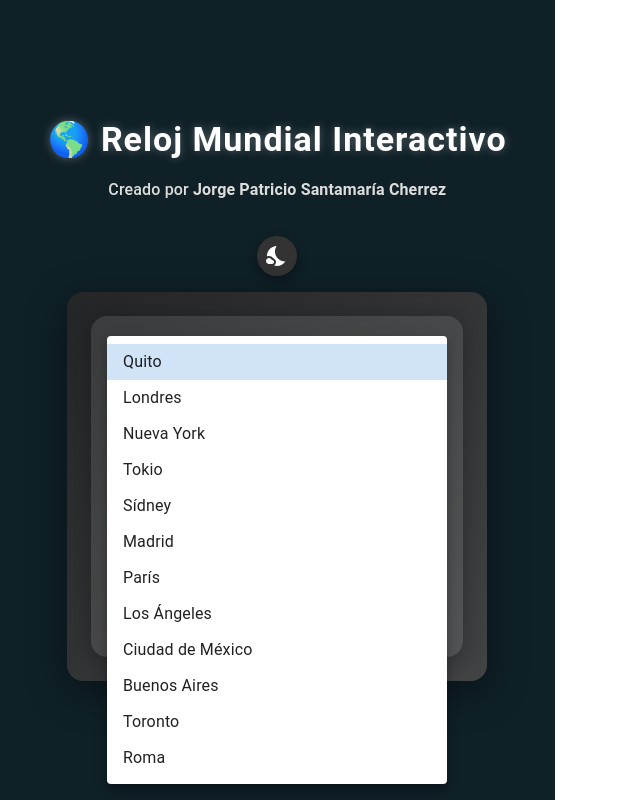
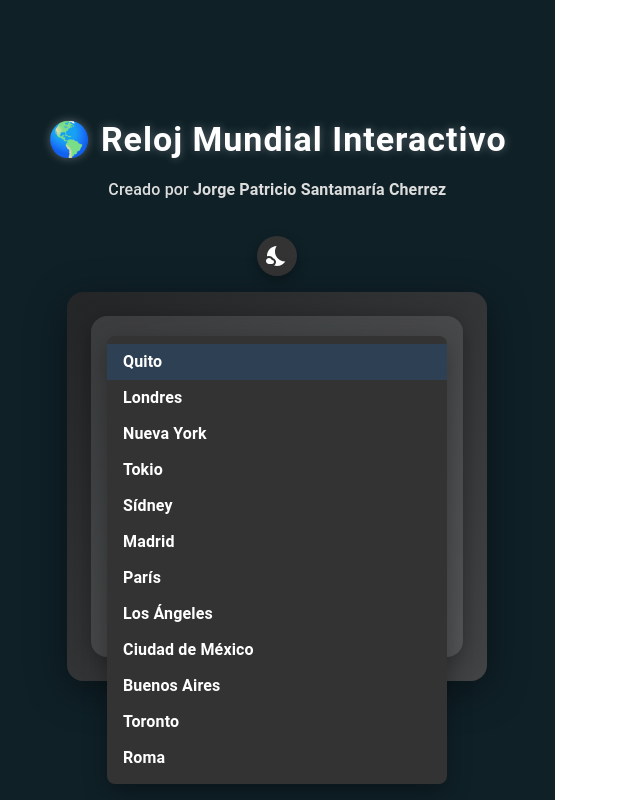
Before and after one commit to Patogol35/horamundial, a React (Vite) app: page / in a window 1280 px wide. Both pictures are taken after a click on the element "Quito". Shown: the whole page, without its empty margins (0-640 px from the left). Built offline with nearby package versions, Linux system fonts and the light colour scheme.

Commit message:
Update WorldClock.jsx

```diff
--- a/src/WorldClock.jsx
+++ b/src/WorldClock.jsx
@@ -61,7 +61,7 @@ export default function WorldClock({ isGlobalDay }) {
     ? "linear-gradient(135deg, #e3f2fd, #bbdefb)"
     : "linear-gradient(135deg, #232526, #414345)";
   const textColor = isDay ? "#0b2545" : "#fff";
-  const iconColor = isDay ? "#fbc02d" : "#fff";
+  const iconColor = isDay ? "#fff" : "#fff"; // sol y luna blancos
 
   return (
     <motion.div
@@ -149,6 +149,7 @@ export default function WorldClock({ isGlobalDay }) {
                 sx={{
                   color: textColor,
                   "&.Mui-focused": { color: textColor },
+                  fontWeight: "bold",
                 }}
               >
                 Ciudad
@@ -164,11 +165,12 @@ export default function WorldClock({ isGlobalDay }) {
                 sx={{
                   color: textColor,
                   bgcolor: isDay
-                    ? "rgba(255,255,255,0.9)"
+                    ? "rgba(255,255,255,0.95)"
                     : "rgba(255,255,255,0.1)",
                   borderRadius: 2,
+                  fontWeight: "bold",
                   ".MuiOutlinedInput-notchedOutline": {
-                    borderColor: "black", // ✅ líneas del selector siempre negras
+                    borderColor: "black",
                   },
                   "&:hover .MuiOutlinedInput-notchedOutline": {
                     borderColor: "black",
@@ -178,9 +180,31 @@ export default function WorldClock({ isGlobalDay }) {
                   },
                   ".MuiSvgIcon-root": { color: textColor },
                 }}
+                MenuProps={{
+                  PaperProps: {
+                    sx: {
+                      bgcolor: isDay ? "#fff" : "#333",
+                      color: isDay ? "#000" : "#fff",
+                      borderRadius: 2,
+                      boxShadow: "0 8px 24px rgba(0,0,0,0.3)",
+                    },
+                  },
+                }}
               >
                 {cities.map((city) => (
-                  <MenuItem key={city.name} value={city.name}>
+                  <MenuItem
+                    key={city.name}
+                    value={city.name}
+                    sx={{
+                      color: isDay ? "#000" : "#fff",
+                      fontWeight: "bold",
+                      "&:hover": {
+                        bgcolor: isDay
+                          ? "rgba(0,0,0,0.1)"
+                          : "rgba(255,255,255,0.2)",
+                      },
+                    }}
+                  >
                     {city.name}
                   </MenuItem>
                 ))}
```
